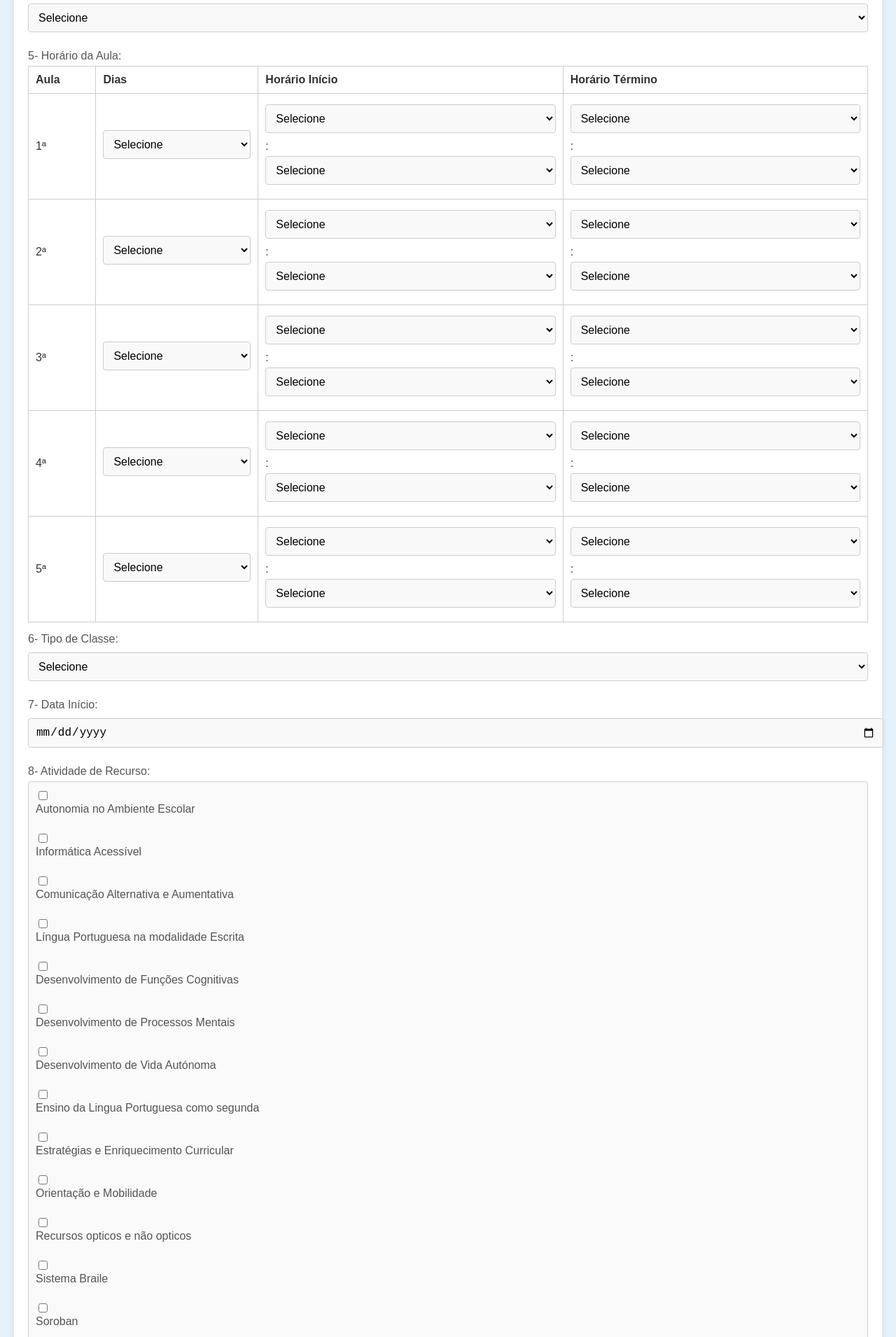
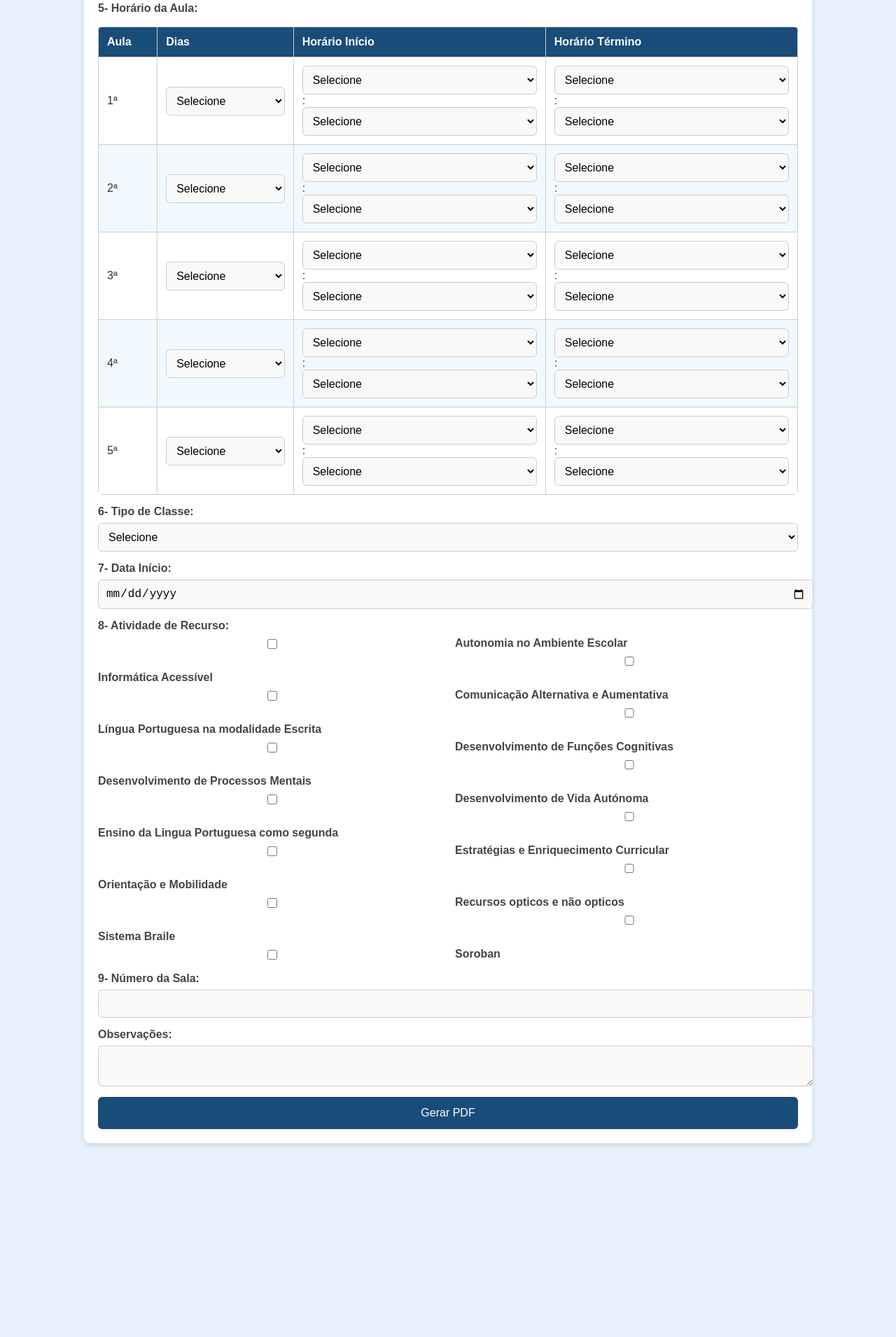
Before and after one commit to ericknicolau1/ColetaClasse, a plain HTML site: page index.html in a window 1280 px wide. Shown: the part 424-2334 px from the top of the page at 70% size. After the commit the page ends 2077 px from the top, so only its background shows below. Drawn offline with nearby package versions, Linux system fonts and the light colour scheme.

Commit message:
Update style.css

```diff
--- a/style.css
+++ b/style.css
@@ -1,128 +1,157 @@
 /* Estilos Gerais */
 body {
     font-family: Arial, sans-serif;
-    margin: 20px;
-    background-color: #E6F1FB; /* Azul claro (semelhante ao SED) */
-    color: #333; /* Cor do texto */
+    margin: 0;
+    padding: 20px;
+    background-color: #E6F1FB; /* Azul claro */
+    color: #333;
 }
 
 .container {
     width: 100%;
-    max-width: 1200px;
-    margin: 0 auto;
+    max-width: 1000px;
+    margin: auto;
     padding: 20px;
-    background-color: white; /* Cor de fundo do conteúdo */
-    border-radius: 8px;
-    box-shadow: 0 0 10px rgba(0, 0, 0, 0.1);
+    background: white;
+    border-radius: 10px;
+    box-shadow: 0 4px 8px rgba(0, 0, 0, 0.1);
 }
 
 h1 {
     text-align: center;
-    color: #1A4C7A; /* Azul escuro (semelhante ao SED) */
+    color: #1A4C7A;
+    font-size: 24px;
+    margin-bottom: 20px;
 }
 
+/* Layout dos campos de formulário */
 .form-row {
+    display: flex;
+    flex-direction: column;
+    gap: 5px; /* Reduz espaço entre label e input */
     margin-bottom: 15px;
 }
 
 .form-row label {
-    display: block;
-    margin-bottom: 5px;
-    color: #555;
+    font-weight: bold;
+    color: #444;
+    margin-bottom: 2px;
 }
 
-.form-row input[type="text"],
+.form-row input,
 .form-row select,
-.form-row textarea,
-.form-row input[type="date"] {
+.form-row textarea {
     width: 100%;
     padding: 10px;
-    margin: 5px 0 10px 0;
     border: 1px solid #ccc;
-    border-radius: 4px;
+    border-radius: 6px;
     font-size: 16px;
-    background-color: #F9F9F9; /* Cor de fundo dos campos */
+    background: #F9F9F9;
+    transition: all 0.3s ease;
+    text-align: left;
 }
 
-.checkbox-group {
-    border: 1px solid #ccc;
-    padding: 10px;
-    border-radius: 4px;
-    background-color: #fafafa;
+.form-row input:focus,
+.form-row select:focus,
+.form-row textarea:focus {
+    border-color: #1A4C7A;
+    outline: none;
+    box-shadow: 0 0 5px rgba(26, 76, 122, 0.5);
 }
 
-.checkbox-group input {
-    margin-right: 10px;
-}
-
+/* Estilo para tabelas */
 table {
     width: 100%;
     border-collapse: collapse;
+    margin-top: 10px;
+    background: white;
+    border-radius: 6px;
+    overflow: hidden;
 }
 
 table th, table td {
     border: 1px solid #ccc;
-    padding: 10px;
+    padding: 12px;
     text-align: left;
 }
 
+table th {
+    background: #1A4C7A;
+    color: white;
+    font-weight: bold;
+}
+
+table tr:nth-child(even) {
+    background: #F1F9FF;
+}
+
+/* Botões */
 button {
-    padding: 12px 20px;
-    background-color: #1A4C7A; /* Azul escuro */
+    width: 100%;
+    padding: 14px;
+    background-color: #1A4C7A;
     color: white;
     border: none;
-    border-radius: 4px;
+    border-radius: 6px;
+    font-size: 16px;
     cursor: pointer;
-    font-size: 16px;
+    transition: background 0.3s ease;
 }
 
 button:hover {
-    background-color: #155A8A; /* Azul mais escuro para hover */
+    background: #155A8A;
+}
+
+/* Ajustes na exibição dos checkboxes */
+/* Ajustes na exibição dos checkboxes */
+.checkbox-group {
+    display: grid;
+    grid-template-columns: repeat(2, 1fr);
+    gap: 5px 20px;
+}
+
+.checkbox-container {
+    display: flex;
+    align-items: flex-start;
+    gap: 8px;
+    white-space: normal;
+    text-align: left;
+}
+
+.checkbox-container input[type="checkbox"] {
+    margin: 0; /* Remove a margem padrão */
+    padding: 0; /* Remove o padding padrão */
+    transform: scale(1);
+    /* Ajustes adicionais para reduzir o espaço ocupado pelo checkbox */
+    width: 16px; /* Ajuste conforme necessário */
+    height: 16px; /* Ajuste conforme necessário */
+}
+
+/* Opcional: ajustar o espaço entre o checkbox e o rótulo */
+.checkbox-container label {
+    margin-left: -2px; /* Ajuste conforme necessário */
 }
 
 /* Responsividade */
 @media (max-width: 768px) {
     .container {
-        padding: 10px;
+        padding: 15px;
     }
-
     table th, table td {
         font-size: 14px;
     }
-
-    .form-row input[type="text"],
-    .form-row select,
-    .form-row textarea,
-    .form-row input[type="date"] {
-        padding: 8px;
-    }
-
-    button {
-        width: 100%;
+    .checkbox-group {
+        grid-template-columns: 1fr; /* Coloca os checkboxes em uma única coluna em telas pequenas */
     }
 }
 
 @media (max-width: 480px) {
     h1 {
-        font-size: 22px;
+        font-size: 20px;
     }
-
-    .form-row input[type="text"],
+    .form-row input,
     .form-row select,
-    .form-row textarea,
-    .form-row input[type="date"] {
+    .form-row textarea {
         font-size: 14px;
     }
-
-    .form-row {
-        margin-bottom: 10px;
-    }
-
-    .checkbox-group {
-        padding: 8px;
-    }
-
-    button {
-        padding: 10px;
-    }
 }
```
